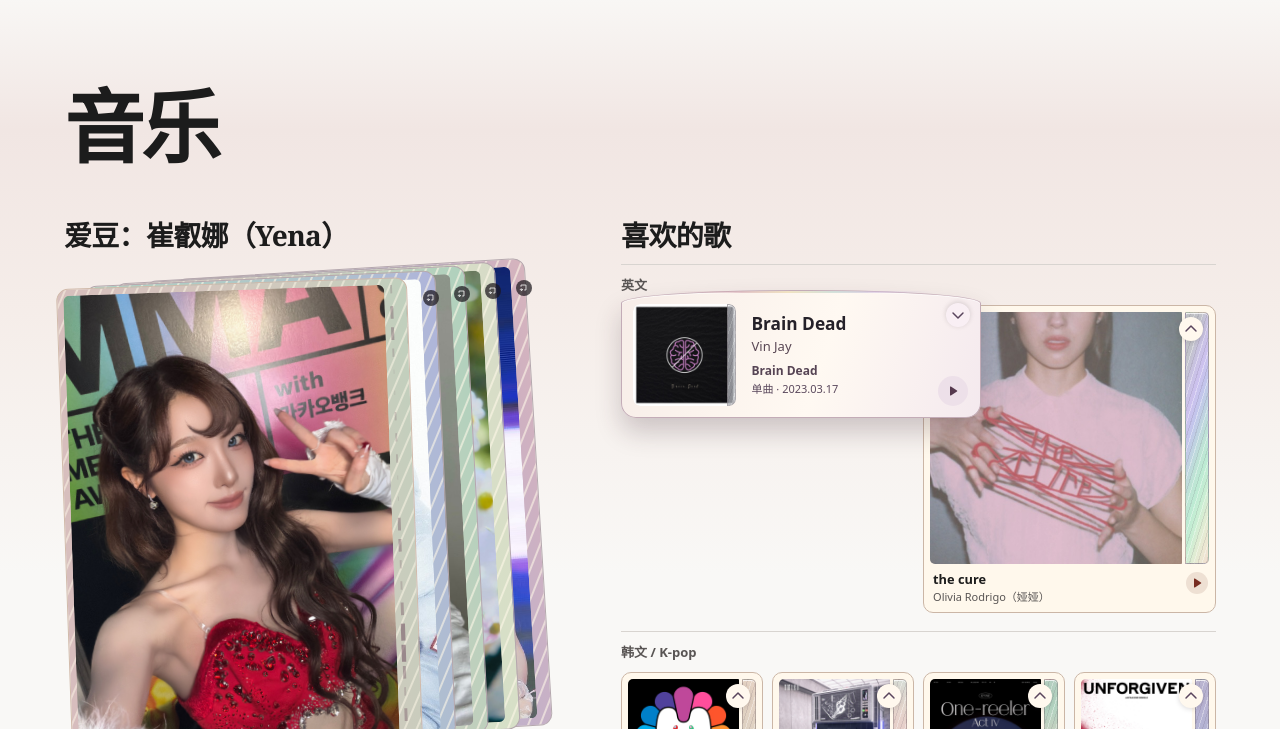
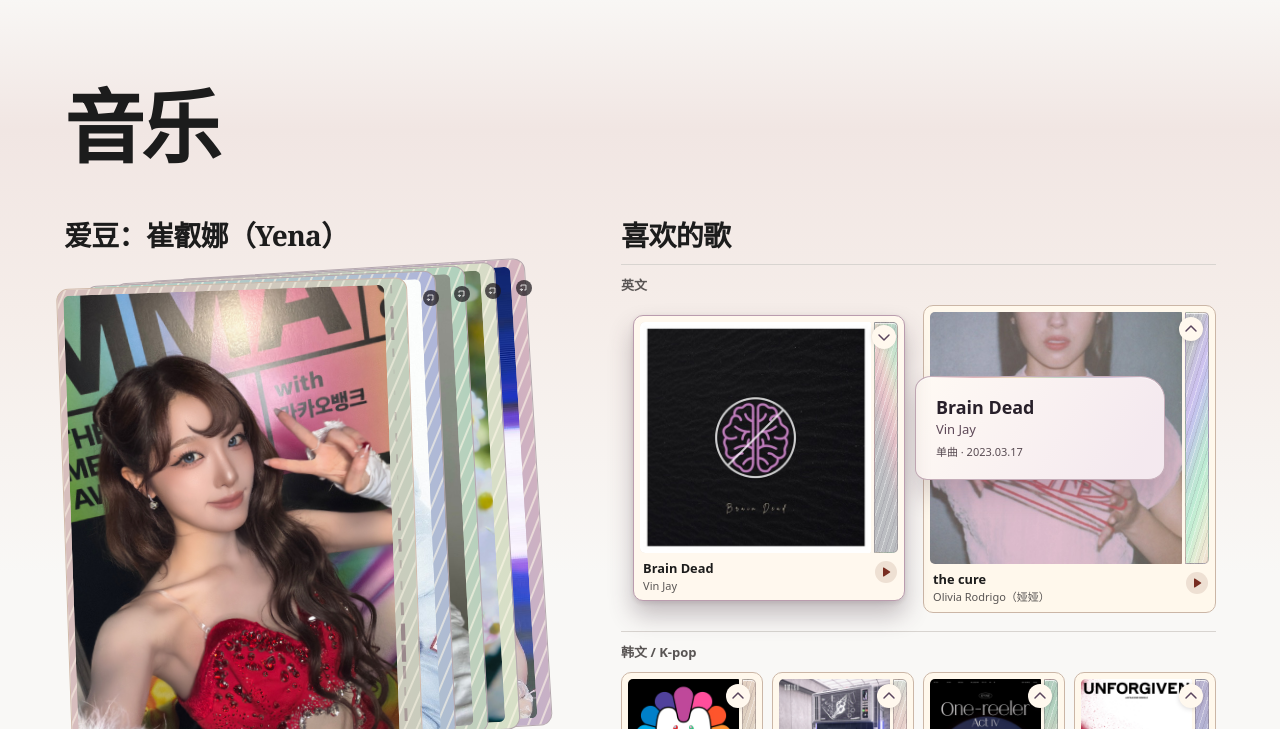
Before and after one commit to ayywl288/my-website, a plain HTML site: page index.html in a window 1280 px wide. Both pictures are taken after a click on the button 889 px from the left and 2170 px from the top of the page. Shown: the part 1841-2570 px from the top of the page. Drawn offline with Linux system fonts and the light colour scheme.

Commit message:
Raise the original music card before revealing its companion

```diff
--- a/music-sleeves.css
+++ b/music-sleeves.css
@@ -1,81 +1,57 @@
-/* Song sleeves: one curved silhouette, independent straight type. */
-.music-shelf .track-item { position:relative; perspective:none; min-width:0; }
+/* Two floating pieces, driven from the original card's measured rectangle. */
+.music-shelf .track-item { position:relative; isolation:isolate; perspective:none; min-width:0; }
 .music-shelf .track-body { position:relative; height:100%; transform:none; transition:none; }
 .music-shelf .track-details { display:none; }
 .music-shelf .track-item[data-track-open] { z-index:5; }
 .music-shelf .track-item[data-track-open] .track-body { min-height:var(--slot-height); transform:none; }
 .music-shelf .track-item[data-track-open] .track-card {
-  position:absolute; inset:auto; top:var(--sleeve-top,-15px); left:var(--sleeve-offset,0px);
-  width:var(--sleeve-width,310px); min-height:114px; height:auto; z-index:1;
-  display:grid; align-items:center; grid-template-columns:clamp(74px,8vw,103px) minmax(0,1fr) 30px;
-  grid-template-rows:auto; gap:clamp(8px,1.3vw,16px);
-  padding:14px 13px 12px 12px;
-  isolation:isolate; border:0; background:none; box-shadow:none; color:#252129;
+  position:absolute; inset:auto; z-index:2;
+  top:var(--sleeve-top,0px); left:var(--sleeve-offset,0px);
+  width:var(--sleeve-cover); height:var(--sleeve-height);
+  transform-origin:0 0;
+  background:#fff8ee; border-color:#ba9cae;
+  box-shadow:0 14px 25px #4432404d,0 2px 5px #44273721;
 }
-.music-shelf .track-item[data-track-open] .track-card::before {
-  content:""; position:absolute; inset:0; z-index:-1;
-  border:1px solid #c3acb7;
-  border-radius:48% 48% 15px 15px / 13px 13px 15px 15px;
-  background:linear-gradient(108deg,#f7ede8,#fff9f2 56%,#f4e9ee);
-  box-shadow:0 14px 26px #39233138, inset 0 1px 0 #fff9;
-  pointer-events:none;
+.music-shelf .track-item[data-track-open] .track-disclose {
+  top:var(--sleeve-top,0px); right:auto;
+  left:calc(var(--sleeve-offset,0px) + var(--sleeve-cover) - 43px);
+  z-index:3;
 }
-.music-shelf .track-item[data-track-open] .track-card::after {
-  content:""; position:absolute; inset:1px 15px auto; height:2px; z-index:-1;
-  background:linear-gradient(90deg,transparent 10%,#d6adb4 32%,#ead7a7 46%,#bdd6cf 60%,#d2bddc 72%,transparent 90%);
-  border-radius:50%; pointer-events:none;
+.music-shelf .track-item[data-track-open] .track-title { white-space:nowrap; overflow:hidden; text-overflow:ellipsis; }
+.music-shelf .track-card:focus-visible { outline-offset:3px; }
+.music-shelf .song-sleeve {
+  position:absolute; z-index:1; display:none; align-content:center; min-width:0;
+  left:calc(var(--sleeve-offset,0px) + var(--sleeve-cover) + 10px);
+  top:calc(var(--sleeve-top,0px) + var(--sleeve-arc,4px));
+  width:var(--sleeve-detail);
+  min-height:104px; padding:14px clamp(11px,1.55vw,21px);
+  border:1px solid #c5adb9; border-radius:16px 24px 17px 12px / 14px 23px 15px 11px;
+  color:#28202a;
+  background:linear-gradient(121deg,#fffaf4,#f4e9ef 88%);
+  box-shadow:0 14px 26px #47304336, inset 0 1px 0 #fff9;
+  transform-origin:0 42%;
 }
-.music-shelf .track-item[data-track-open] .track-print {
-  grid-column:auto; grid-template-columns:minmax(0,1fr); gap:0;
-  position:relative; aspect-ratio:1; overflow:hidden; border-radius:7px;
+.music-shelf .song-sleeve::after {
+  content:""; position:absolute; inset:0 13px auto; height:1px; pointer-events:none;
+  background:linear-gradient(90deg,transparent,#dfb5ba,#ecdcba,#b9d1c4,#ccbdd8,transparent);
 }
-.music-shelf .track-item[data-track-open] .track-art { border-radius:7px; }
-.music-shelf .track-item[data-track-open] .track-foil {
-  position:absolute; inset:0 0 0 auto; width:9px;
-  opacity:.78; border-radius:0 7px 7px 0;
+.music-shelf .track-item[data-track-open] .song-sleeve { display:grid; }
+.music-shelf .song-sleeve-title { font-size:clamp(16px,1.4vw,21px); line-height:1.19; font-weight:760; overflow-wrap:anywhere; }
+.music-shelf .song-sleeve-artist { color:#5f4a59; font-size:13px; line-height:1.3; margin-top:3px; overflow-wrap:anywhere; }
+.music-shelf .song-sleeve .track-details {
+  position:static; display:grid; min-height:0; padding:0; margin-top:7px; gap:3px;
+  visibility:visible; opacity:1; transform:none; transition:none; clip-path:none; text-align:start;
+  border:0; border-radius:0; box-shadow:none; background:none;
 }
-.music-shelf .track-item[data-track-open] .track-text {
-  gap:4px; padding:0; position:relative; min-width:0;
-  transform:none; filter:none; text-shadow:none;
-}
-.music-shelf .track-item[data-track-open] .track-title { font-size:clamp(15px,1.35vw,19px); line-height:1.2; }
-.music-shelf .track-item[data-track-open] .track-artist { color:#594754; font-size:13px; }
-.music-shelf .track-item[data-track-open] .track-details {
-  position:static; min-height:0; padding:0; margin-top:5px; display:grid; gap:4px;
-  visibility:visible; opacity:1; transform:none; transition:none; clip-path:none; text-align:start;
-  border:0; border-radius:0; box-shadow:none; background:none; pointer-events:none;
-}
-.music-shelf .track-item[data-track-open] .track-release {
-  font-size:12px; font-weight:550; color:#564454; line-height:1.25; overflow-wrap:anywhere;
-}
-.music-shelf .track-item[data-track-open] .track-edition { font-size:11px; line-height:1.3; }
-.music-shelf .track-item[data-track-open] .track-play { align-self:end; align-items:center; width:30px; height:30px; color:#56394e; background:#ede0e9; }
-.music-shelf .track-item[data-track-open] .track-disclose {
-  top:calc(var(--sleeve-top,-15px) + 3px); right:auto; left:calc(var(--sleeve-offset) + var(--sleeve-width) - 45px);
-}
-.music-shelf .track-item[data-track-open] .track-disclose svg { background:#f9eff4; }
-.music-shelf .track-card:focus-visible { outline-offset:3px; }
-@media(prefers-reduced-motion:no-preference) {
-  .music-shelf .track-item[data-track-open] .track-card::before { animation:sleeve-rise 330ms cubic-bezier(.16,.8,.26,1) both; }
-  .music-shelf .track-item[data-track-open] .track-card::after { animation:sleeve-sweep 410ms cubic-bezier(.16,.8,.26,1) both; }
-  .music-shelf .track-item[data-track-open] .track-print { animation:sleeve-cover 300ms cubic-bezier(.16,.8,.26,1) both; }
-  @keyframes sleeve-rise {
-    from { translate:0 12px; opacity:.58; }
-    to { translate:0 0; opacity:1; }
-  }
-  @keyframes sleeve-cover {
-    from { translate:3px 9px; }
-    48% { translate:0 -2px; }
-    to { translate:0 0; }
-  }
-  @keyframes sleeve-sweep {
-    from { opacity:0; clip-path:inset(0 88% 0 0); }
-    53% { opacity:.85; }
-    to { opacity:.64; clip-path:inset(0); }
-  }
+.music-shelf .song-sleeve .track-release { font-size:12px; font-weight:550; color:#584456; overflow-wrap:anywhere; }
+.music-shelf .song-sleeve .track-edition { font-size:11px; color:#594c53; }
+.music-shelf .song-sleeve[data-same-release] .track-release { display:none; }
+@media(max-width:450px) {
+  .music-shelf .song-sleeve-title { font-size:15px; }
+  .music-shelf .song-sleeve .track-edition span { display:none; }
+  .music-shelf .song-sleeve .track-edition time { display:block; }
 }
 @media(forced-colors:active) {
-  .music-shelf .track-item[data-track-open] .track-card::before { background:Canvas; border-color:CanvasText; }
-  .music-shelf .track-item[data-track-open] .track-card,
-  .music-shelf .track-item[data-track-open] :is(.track-artist,.track-release,.track-edition) { color:CanvasText; }
+  .music-shelf .song-sleeve { background:Canvas; border-color:CanvasText; color:CanvasText; }
+  .music-shelf .song-sleeve :is(.song-sleeve-artist,.track-release,.track-edition) { color:CanvasText; }
 }
--- a/music-sleeves.js
+++ b/music-sleeves.js
@@ -3,34 +3,75 @@
   if (!shelf) return;
   const items = [...shelf.querySelectorAll('.track-item')];
   const fine = matchMedia('(hover:hover) and (pointer:fine)');
+  const motion = matchMedia('(prefers-reduced-motion: reduce)');
+  const timing = 'cubic-bezier(.19,.72,.24,1)';
   let open = null, pinned = null, hovered = null, dismissed = null, timer;
+  let motions = [];
 
-  function place(item) {
+  function place(item, original) {
     const slot = item.getBoundingClientRect();
     const viewport = document.documentElement.clientWidth;
-    const limit = 14;
-    const headerBottom = document.querySelector('.sitehead')?.getBoundingClientRect().bottom ?? 0;
-    const top = Math.ceil(Math.max(-15, headerBottom + 6 - slot.top));
-    item.style.setProperty('--sleeve-top', top + 'px');
-    const width = Math.min(viewport - 2 * limit, Math.max(300, Math.min(360, Math.round(slot.width * 2.25))));
-    const x = Math.round(Math.min(Math.max(limit, slot.left), viewport - limit - width));
-    item.style.setProperty('--slot-height', Math.ceil(slot.height) + 'px');
-    item.style.setProperty('--sleeve-offset', x - Math.round(slot.left) + 'px');
-    item.style.setProperty('--sleeve-width', width + 'px');
+    const limit = 12;
+    const cover = Math.round(original.width * .93);
+    const height = Math.round(original.height * .93);
+    const detail = Math.max(110, Math.min(viewport - cover - 34, Math.round(Math.max(172, Math.min(250, original.width * 1.43)))));
+    const base = Math.min(viewport - limit - cover - 10 - detail, Math.max(limit, original.left + 12));
+    const left = Math.floor(base - slot.left);
+    const header = document.querySelector('.sitehead')?.getBoundingClientRect().bottom ?? 0;
+    const top = Math.max(10, Math.round(header + 8 - slot.top));
+    for (const [key, val] of Object.entries({
+      'slot-height': Math.ceil(slot.height), 'sleeve-offset':left, 'sleeve-top':top,
+      'sleeve-cover':cover, 'sleeve-height':height, 'sleeve-detail':detail,
+      'sleeve-arc':Math.round(Math.max(6, (height - 106) * .34))
+    })) item.style.setProperty('--' + key, val + 'px');
   }
 
-  function paint() {
+  function stop() {
+    for (const entry of motions) entry.cancel();
+    motions = [];
+  }
+
+  function animate(item, start) {
+    if (motion.matches || !item.animate) return;
+    const card = item.querySelector('.track-card');
+    const panel = item.querySelector('.song-sleeve');
+    const finish = card.getBoundingClientRect();
+    const dx = start.left - finish.left, dy = start.top - finish.top;
+    const sx = start.width / finish.width, sy = start.height / finish.height;
+    const shadow = getComputedStyle(card).boxShadow;
+    const travel = Math.max(0, Math.min(22, Math.floor(document.documentElement.clientWidth - panel.getBoundingClientRect().right - 2)));
+    const cardFrames = [{transform:'translate('+dx+'px,'+dy+'px) scale('+sx+','+sy+')', boxShadow:'0 0 0 transparent'}];
+    if (fine.matches && dx > 25) {
+      // Even at the right edge, begin with the same forward nudge before making room.
+      const nudge = Math.max(0, Math.min(8, document.documentElement.clientWidth - start.right - 4));
+      cardFrames.push({offset:.16, transform:'translate('+(dx+nudge)+'px,'+(dy+4)+'px) scale('+(1+(sx-1)*.9)+','+(1+(sy-1)*.9)+')', easing:timing, boxShadow:'0 4px 10px #44324025'});
+    }
+    cardFrames.push({transform:'none', boxShadow:shadow});
+    motions = [
+      card.animate(cardFrames, {duration:310, easing:cardFrames.length === 3 ? 'linear' : timing}),
+      panel.animate([
+        {transform:'translate('+travel+'px,12px)',opacity:0},
+        {transform:'translate('+Math.round(travel * .32)+'px,2px)',opacity:.62,offset:.4},
+        {transform:'none',opacity:1}
+      ], {duration:270,delay:120,easing:timing,fill:'backwards'})
+    ];
+  }
+
+  function paint(skipAnimation = false) {
     const next = pinned || (hovered !== dismissed ? hovered : null);
     if (open === next) return;
+    stop();
     if (open) {
       open.removeAttribute('data-track-open');
       open.querySelector('.track-disclose').setAttribute('aria-expanded','false');
     }
     open = next;
     if (open) {
-      place(open);
+      const from = open.querySelector('.track-card').getBoundingClientRect();
+      place(open, from);
       open.setAttribute('data-track-open','');
       open.querySelector('.track-disclose').setAttribute('aria-expanded','true');
+      if (!skipAnimation) animate(open, from);
     }
   }
 
@@ -46,6 +87,21 @@
 
   for (const item of items) {
     const button = item.querySelector('.track-disclose');
+    const details = item.querySelector('.track-details');
+    const panel = document.createElement('div');
+    panel.className = 'song-sleeve';
+    for (const key of ['title','artist']) {
+      const label = document.createElement('span');
+      label.className = 'song-sleeve-' + key;
+      label.textContent = item.querySelector('.track-' + key).textContent;
+      panel.append(label);
+    }
+    if (details.querySelector('.track-release')?.textContent.trim() === panel.firstChild.textContent.trim()) {
+      panel.setAttribute('data-same-release','');
+    }
+    // The disclosure controls the original metadata ID, now inside the separate detail surface.
+    panel.append(details);
+    button.before(panel);
     button.hidden = false;
     item.addEventListener('pointerenter', event => {
       if (!fine.matches || event.pointerType === 'touch') return;
@@ -60,7 +116,7 @@
         if (hovered === item) hovered = null;
         if (dismissed === item) dismissed = null;
         paint();
-      }, 120);
+      }, 125);
     });
     button.addEventListener('click', () => {
       if (open === item) { close(); return; }
@@ -78,10 +134,13 @@
   document.addEventListener('keydown', event => {
     if (event.key === 'Escape' && open) close(true);
   });
+  motion.addEventListener('change', stop);
   window.addEventListener('resize', () => {
     if (!open) return;
-    open.removeAttribute('data-track-open');
-    place(open);
-    open.setAttribute('data-track-open','');
+    const previous = open;
+    stop();
+    previous.removeAttribute('data-track-open');
+    open = null;
+    paint(true);
   });
 })();
```
